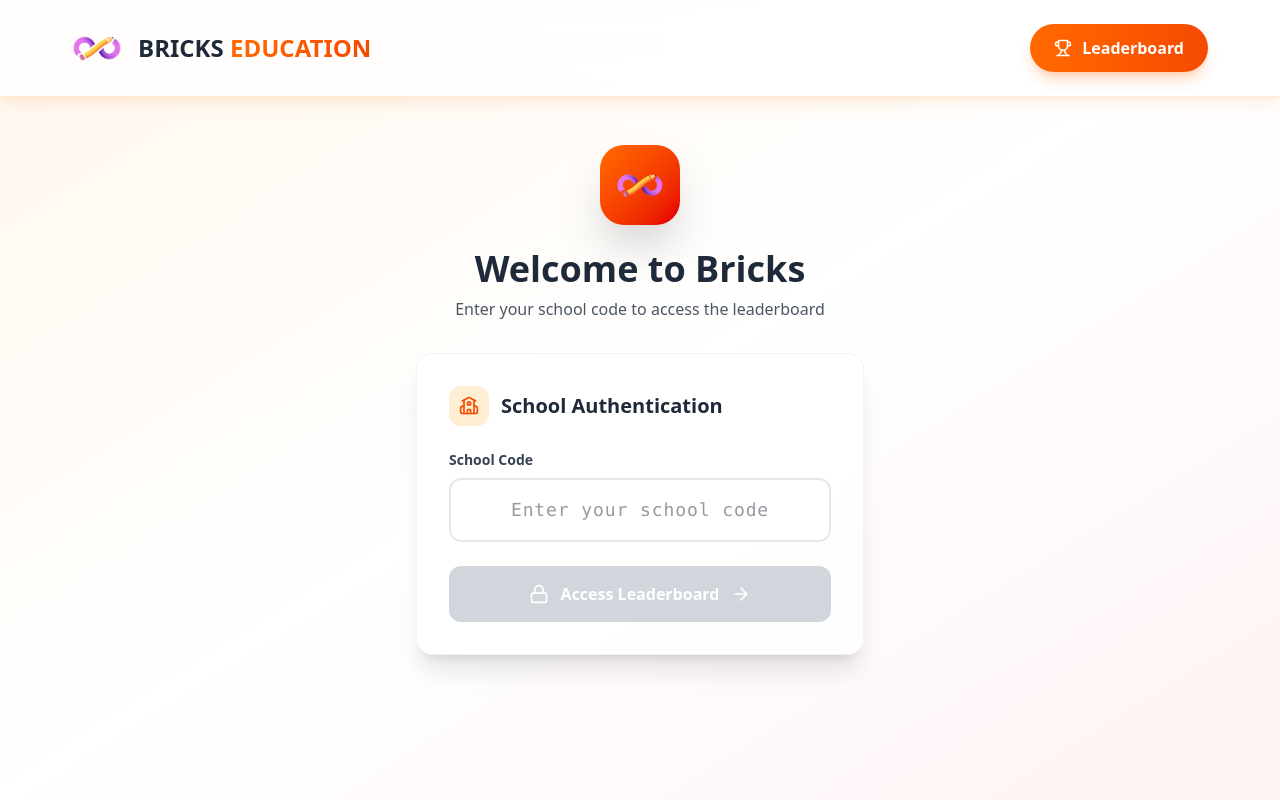
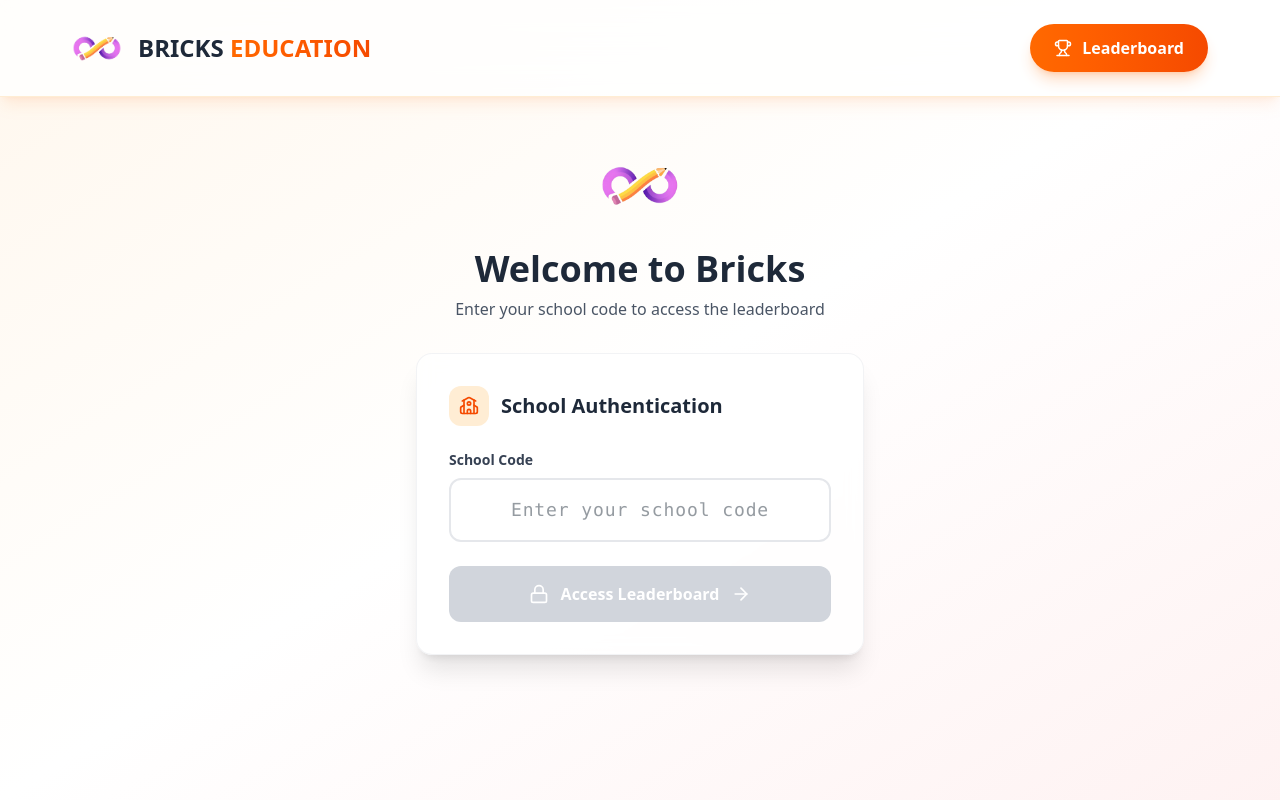
Before and after one commit to Vinay290704/Bricks_Education_Lite, a React (Vite) app: page /leaderboard in a window 1280 px wide. Shown: the top 800 px of the page. Built offline with nearby package versions, Linux system fonts and the light colour scheme; no server answers.

Commit message:
Removed background in leaderboard code entry logo

```diff
--- a/src/components/LeaderBoard/SchoolCodeEntry.jsx
+++ b/src/components/LeaderBoard/SchoolCodeEntry.jsx
@@ -49,13 +49,11 @@
     <div className="min-h-screen bg-gradient-to-br from-orange-50 via-white to-red-50 flex items-center justify-center p-4">
       <div className="w-full max-w-md">
         <div className="text-center mb-8">
-          <div className="w-20 h-20 bg-gradient-to-br from-orange-500 to-red-600 rounded-3xl flex items-center justify-center mx-auto mb-6 shadow-2xl">
-            <img
-              src={getImageUrl("Logo.png")}
-              alt="Bricks Logo"
-              className="w-12 h-12 object-contain"
-            />
-          </div>
+          <img
+            src={getImageUrl("Logo.png")}
+            alt="Bricks Logo"
+            className="w-20 h-20 object-contain mx-auto mb-6"
+          />
           <h1 className="text-4xl font-black text-gray-800 mb-2">
             Welcome to Bricks
           </h1>
```
